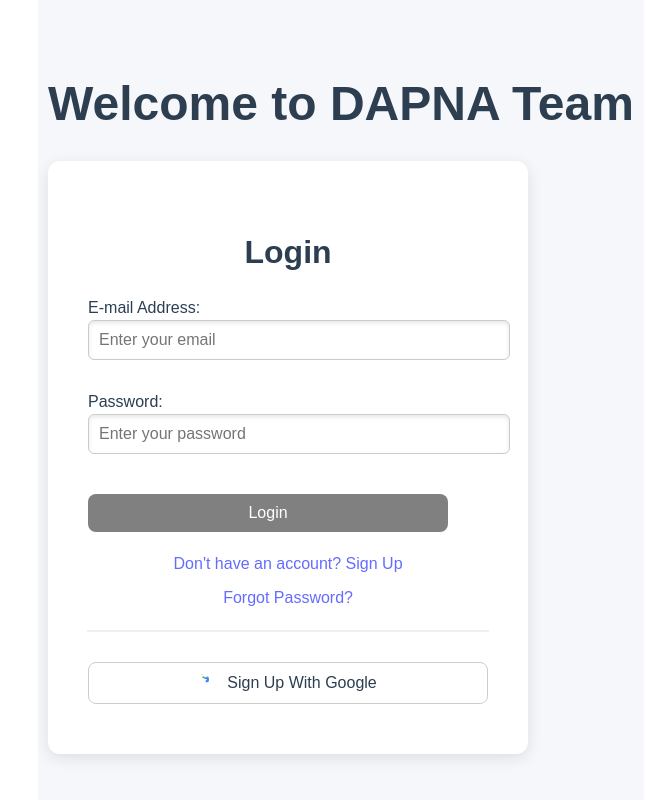
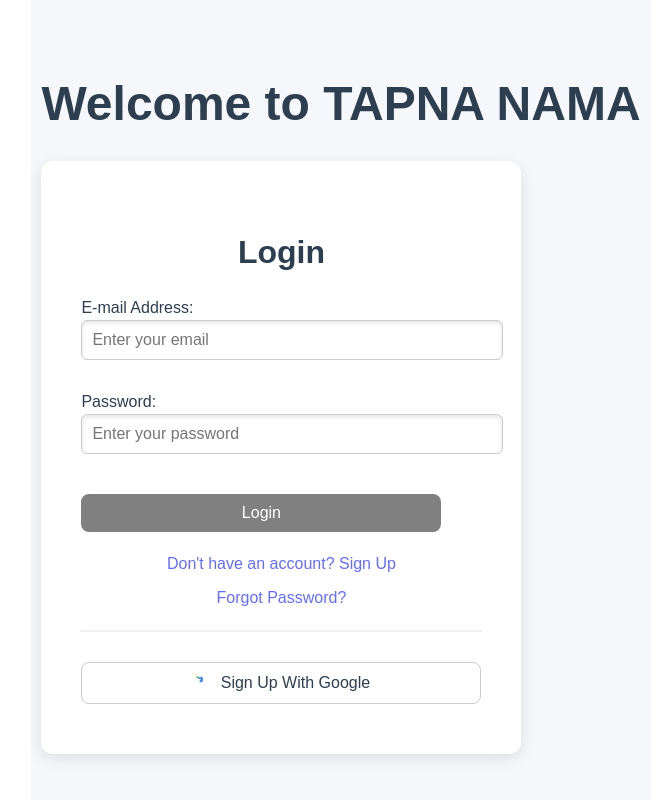
Before and after one commit to Codedeveloper-MT/TapnaTeam, a React (Vite) app in the folder client/: page / in a window 1280 px wide. Shown: the whole page, without its empty margins (299-969 px from the left). Built offline with nearby package versions, Linux system fonts and the light colour scheme.

Commit message:
Updated Login file

```diff
--- a/client/src/Login.jsx
+++ b/client/src/Login.jsx
@@ -17,7 +17,7 @@ function Login() {
   return (
     <Container>
       <div>
-        <WelcomeText>Welcome to DAPNA Team</WelcomeText>
+        <WelcomeText>Welcome to TAPNA NAMA</WelcomeText>
         <FormWrapper>
           <Heading>Login</Heading>
 
```
